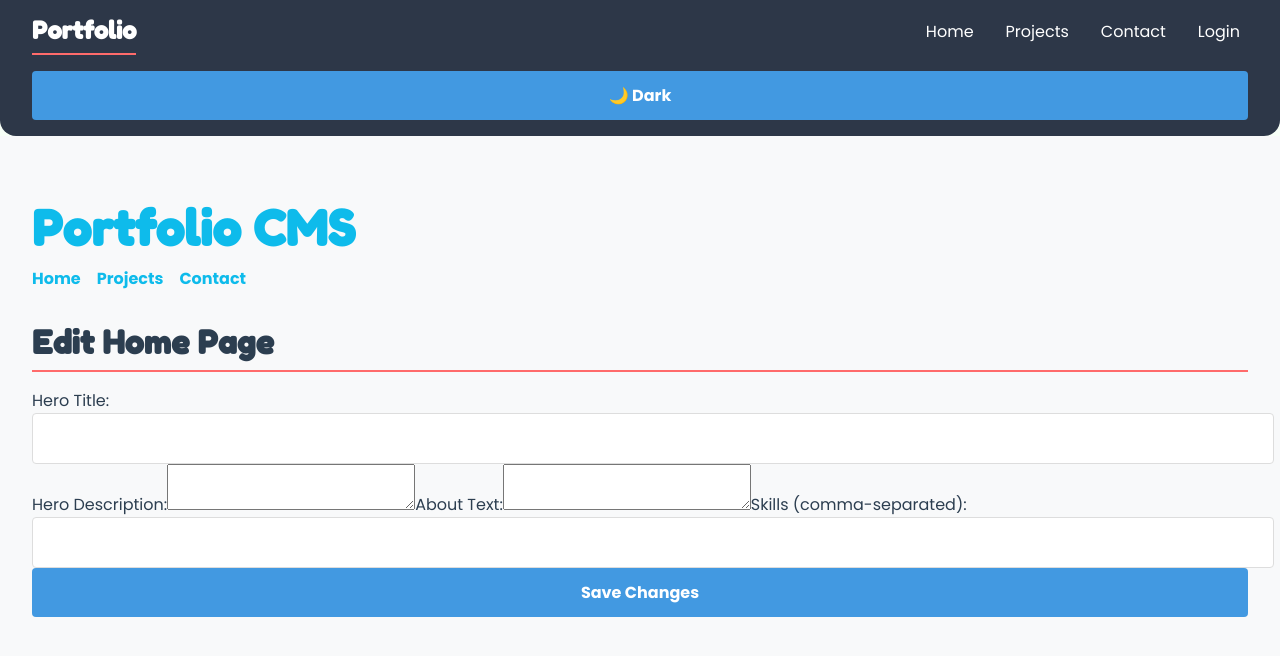
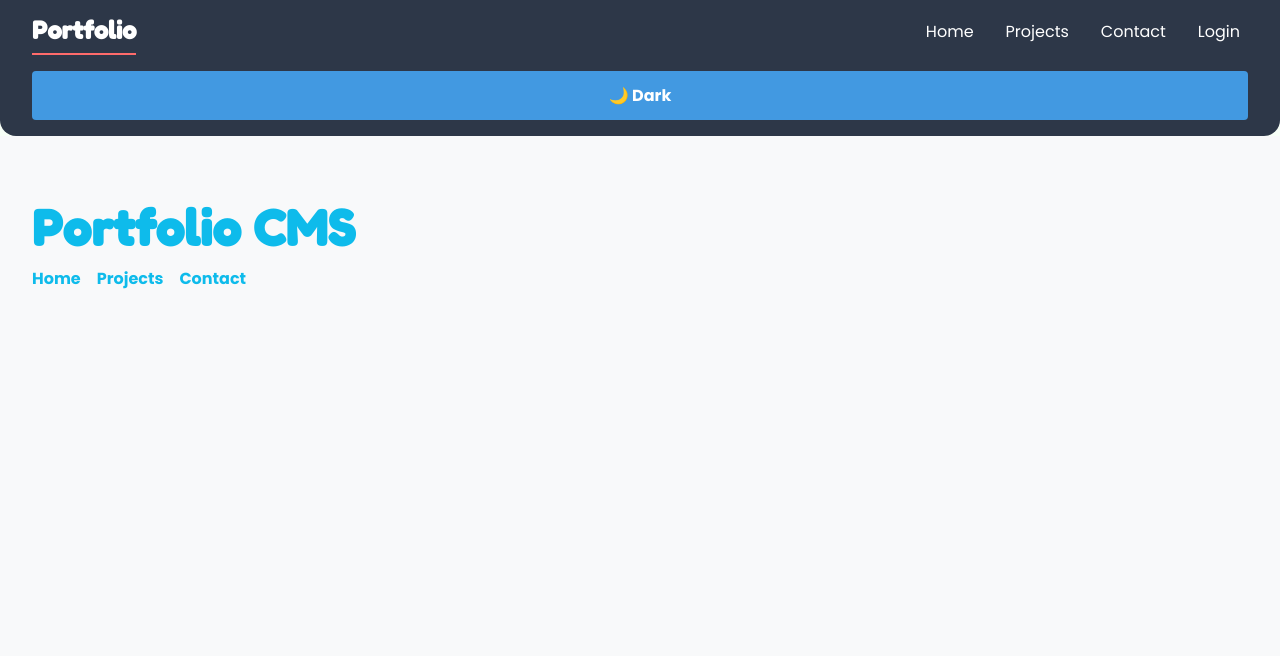
Before and after one commit to SathwikaRevoori/EazyByts, a React (Create React App) app: page /admin in a window 1280 px wide. Before the commit this address led to /admin/home. Shown: the top 656 px of the page. Built offline with nearby package versions, Linux system fonts and the light colour scheme; no server answers; sample sign-in values are in the browser's storage.

Commit message:
Flatten admin routes and fix login redirect

```diff
--- a/src/App.js
+++ b/src/App.js
@@ -1,4 +1,4 @@
-import { BrowserRouter as Router, Routes, Route, Navigate } from 'react-router-dom';
+import { BrowserRouter as Router, Routes, Route } from 'react-router-dom';
 import Login from './pages/Login';
 import Home from './pages/Home';
 import Projects from './pages/Projects';
@@ -18,18 +18,17 @@ function App() {
       <Router>
         <Navbar />
         <Routes>
+          {/* Public routes */}
           <Route path="/" element={<Home />} />
           <Route path="/projects" element={<Projects />} />
           <Route path="/contact" element={<Contact />} />
           <Route path="/login" element={<Login />} />
 
-          {/* Protected Admin Routes */}
-          <Route path="/admin" element={<ProtectedRoute><AdminDashboard /></ProtectedRoute>}>
-            <Route index element={<Navigate to="home" />} />
-            <Route path="home" element={<EditHome />} />
-            <Route path="projects" element={<EditProjects />} />
-            <Route path="contact" element={<EditContact />} />
-          </Route>
+          {/* Admin routes */}
+          <Route path="/admin" element={<ProtectedRoute><AdminDashboard /></ProtectedRoute>} />
+          <Route path="/admin/home" element={<ProtectedRoute><EditHome /></ProtectedRoute>} />
+          <Route path="/admin/projects" element={<ProtectedRoute><EditProjects /></ProtectedRoute>} />
+          <Route path="/admin/contact" element={<ProtectedRoute><EditContact /></ProtectedRoute>} />
         </Routes>
       </Router>
     </ThemeProvider>
--- a/src/pages/AdminDashboard.js
+++ b/src/pages/AdminDashboard.js
@@ -1,5 +1,5 @@
 import React from 'react';
-import { Link,Outlet } from 'react-router-dom';
+import { Link } from 'react-router-dom';
 
 export default function AdminDashboard() {
   return (
@@ -10,7 +10,6 @@ export default function AdminDashboard() {
         <Link to="/admin/projects">Projects</Link>
         <Link to="/admin/contact">Contact</Link>
       </nav>
-      <Outlet />
     </div>
   );
 }
```
